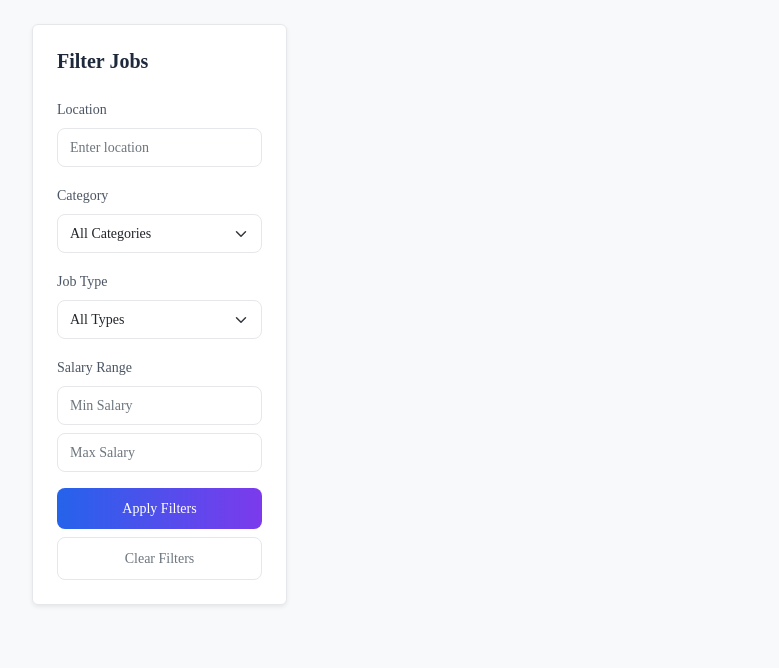
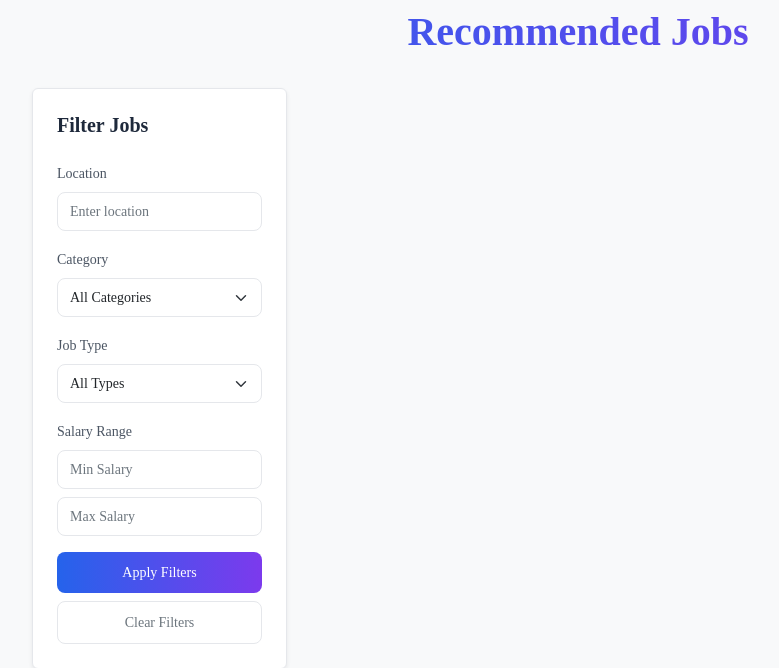
Before and after one commit to limit-group/wera, a Django app: page / in a window 1280 px wide. Shown: the part 63-731 px from the top of the page, without its empty margins (62-841 px from the left). Run offline with Django 5.2, Linux system fonts and the light colour scheme; data that the repository does not hold is empty; some libraries are stand-ins or nearby versions; some web fonts are replaced.

Commit message:
refactor: add seo h1

```diff
--- a/wera/templates/wera/index.html
+++ b/wera/templates/wera/index.html
@@ -55,6 +55,9 @@
 
 <div class="category_area mb-4">
   <div class="container">
+    <h1 class="text-center pt-2 fw-bold text-gradient d-sm-block">
+      Recommended Jobs
+    </h1>
     <div class="row pb-5">
       <!-- Filter Sidebar -->
       <div class="col-lg-3 mt-4 d-none d-lg-block">
@@ -170,6 +173,7 @@
                       <i class="bi bi-clock"></i> <small class="text-muted" data-created-at="{{ j.created_at|date:'c' }}"></small>
                     </div>
                     <a href="{% url 'wera_detail' j.slug %}" class="btn btn-primary btn-sm">View Details</a>
+                    <!-- <a href="{% url 'wera_detail' j.slug %}" class="btn btn-dark btn-sm">Apply</a> -->
                   </div>
                 </div>
               </div>
```
